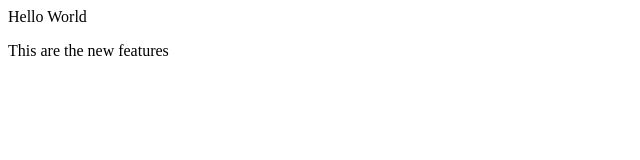
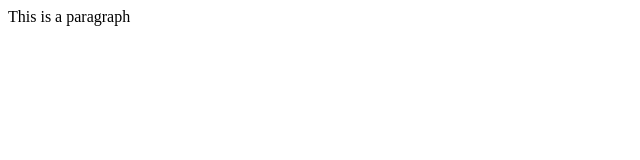
Before and after one commit to Asiff07/asif-demo, a plain HTML site: page index.html in a window 1280 px wide. Shown: the whole page, without its empty margins (0-640 px from the left). Drawn offline with Linux system fonts and the light colour scheme.

Commit message:
corrected all

```diff
--- a/index.html
+++ b/index.html
@@ -1,2 +1 @@
-<p>Hello World</p>
-<p>This are the new features</p>
+<p>This is a paragraph</p>
```
